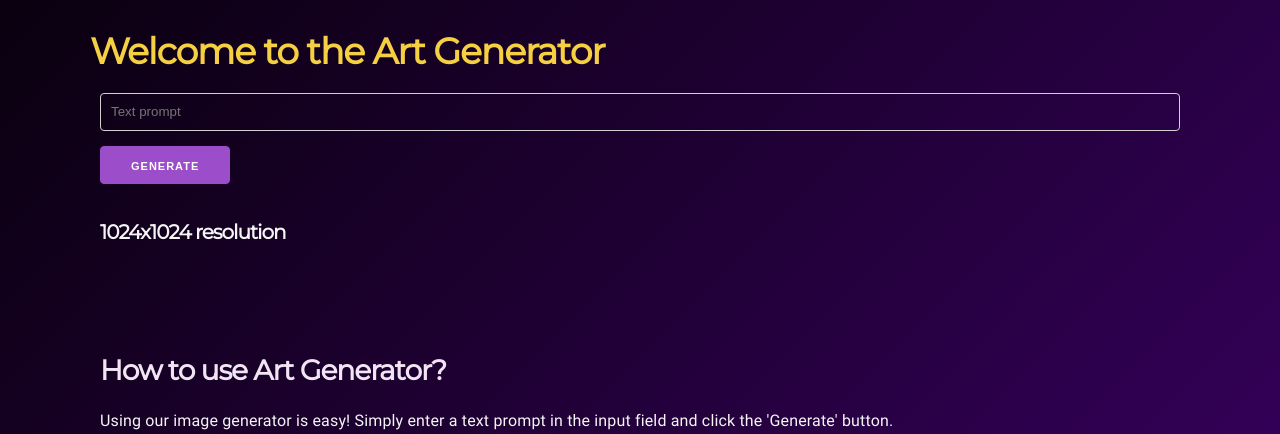
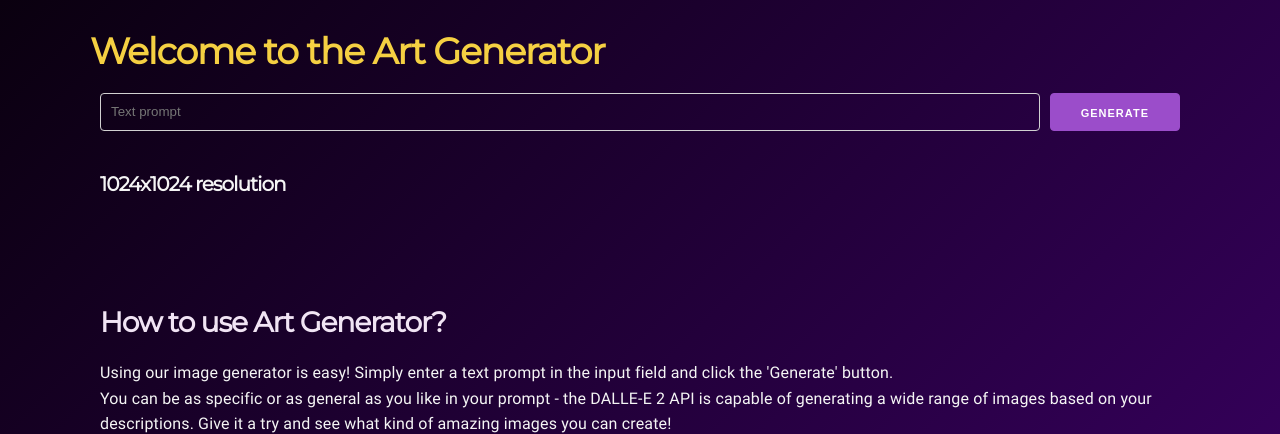
Before and after one commit to OvoOno-Studio/openai-dalle-python, a Flask app: page / in a window 1280 px wide. Shown: the top 434 px of the page. Run offline with Flask 3, Linux system fonts and the light colour scheme; some libraries are stand-ins or nearby versions.

Commit message:
update form-group

```diff
--- a/static/css/main.css
+++ b/static/css/main.css
@@ -77,6 +77,11 @@ form#generate-form input {
     color: #fff;
 }
 
+form#generate-form .form-group {
+    display: flex;
+    gap: 10px;
+}
+
 footer {
     background: linear-gradient(135deg,#0a000f,#4d0085);
     color: #fff;
```
